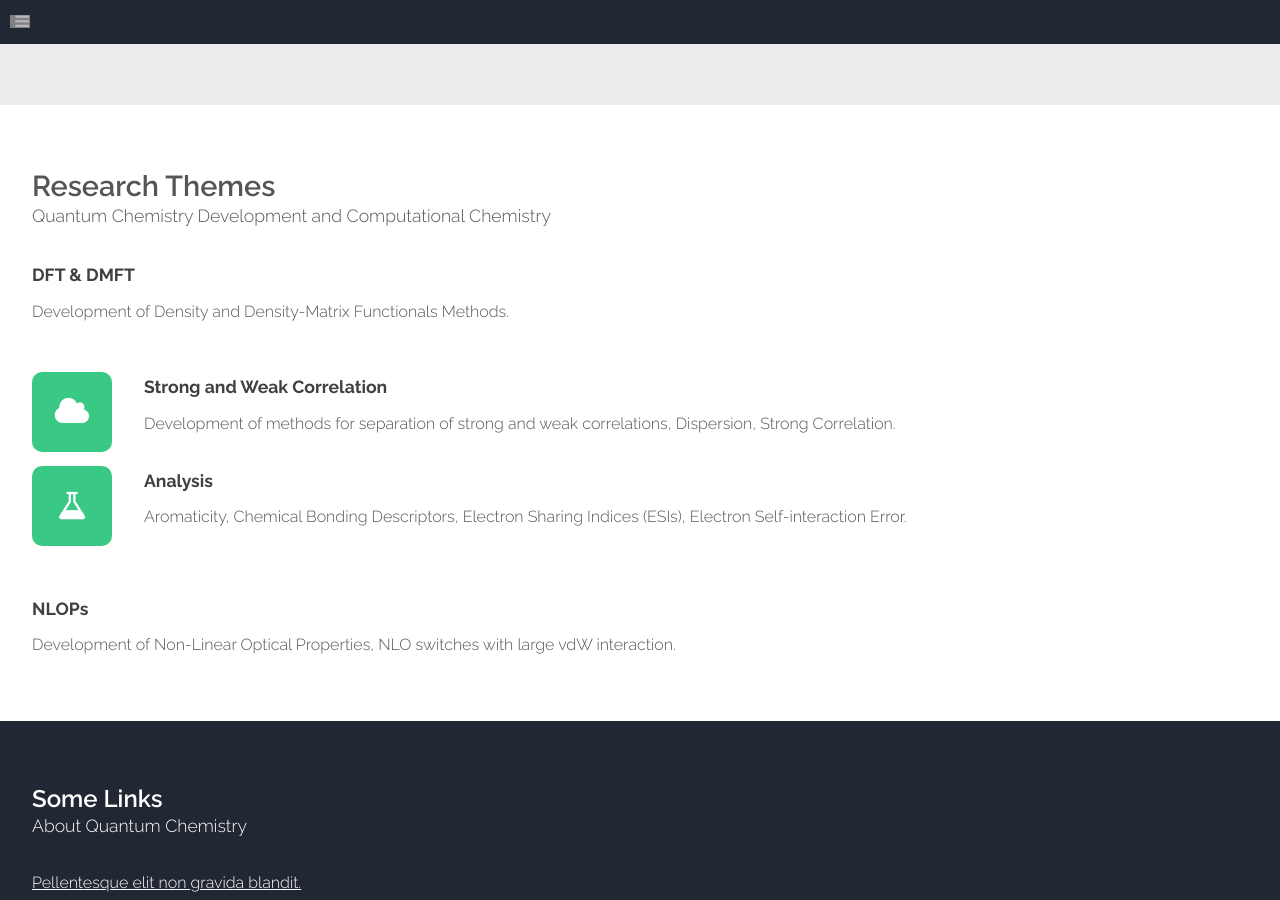
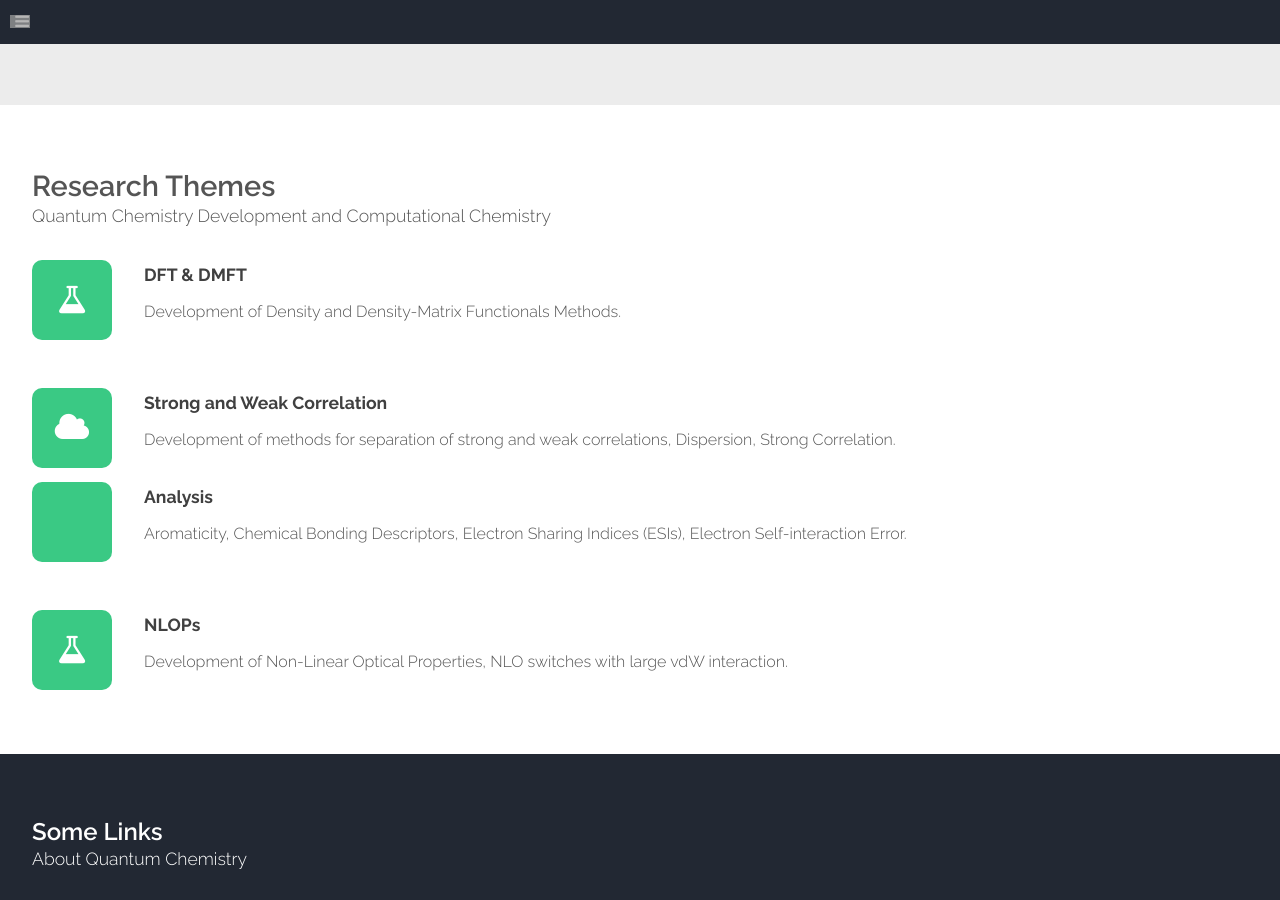
Before and after one commit to old-jekyll-templates/Horizons-Jekyll-Theme, a Jekyll site: the page built from index.html, in a window 1280 px wide and 900 px high, scrolled down 904 px. Built offline with Jekyll 4.4.1, drawn with Linux system fonts in a browser that asks for light colours; the list of posts is cut into pages by our own code; grey boxes are pictures that could not be loaded.

Commit message:
Update index.html

```diff
--- a/index.html
+++ b/index.html
@@ -18,7 +18,7 @@ layout: landing
 						<section>
 							<ul class="style">
 								<li>
-									<span class="far fa-atom-alt"></span>
+									<span class="fa fa-flask"></span>
 									<h3>DFT & DMFT</h3>
 									<span>Development of Density and Density-Matrix Functionals Methods.</span>
 								</li>
@@ -34,12 +34,12 @@ layout: landing
 						<section>
 							<ul class="style">
 								<li>
-									<span class="fa fa-flask"></span>
+									<span class="fa fa-bar-chart"></span>
 									<h3>Analysis</h3>
 									<span>Aromaticity, Chemical Bonding Descriptors, Electron Sharing Indices (ESIs), Electron Self-interaction Error.</span>
 								</li>
 								<li>
-									<span class="far fa-chart-network"></span>
+									<span class="fa fa-flask"></span>
 									<h3>NLOPs</h3>
 									<span>Development of Non-Linear Optical Properties, NLO switches with large vdW interaction.</span>
 								</li>
```
